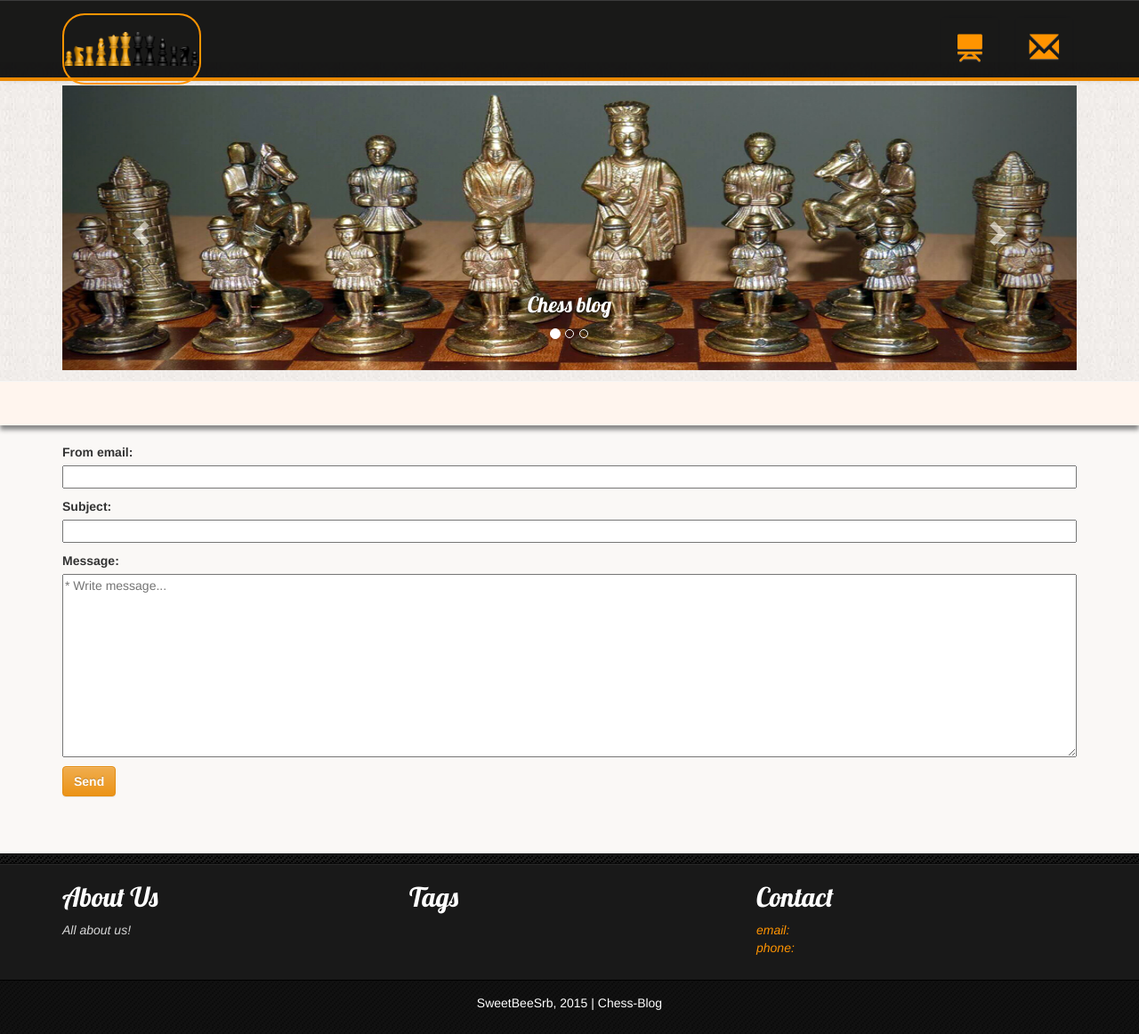
After one commit to ondjuric/django-chess-blog, a Django app: page /contact/ in a window 1280 px wide. The commit adds this page. Shown: the whole page at 89% size. Run offline with Django 3.2, Linux system fonts and the light colour scheme; some libraries are stand-ins or nearby versions.

Commit message:
Added Contact form, template and funcionality.

```diff
--- a/blog/forms.py
+++ b/blog/forms.py
@@ -5,14 +5,28 @@ __author__ = 'SweetBee'
 
 
 class PostForm(forms.ModelForm):
-
+    """
+    Lesson Form
+    """
     class Meta:
         model = Post
         fields = ('title', 'text', 'image_name')
 
 
 class LessonForm(forms.ModelForm):
-
+    """
+    Lesson Form
+    """
     class Meta:
         model = Lesson
         fields = ('lesson_type', 'lesson_description')
+
+
+class ContactForm(forms.Form):
+    """
+    Contact Form
+    """
+    from_email = forms.EmailField(required=True)
+    subject = forms.CharField(required=True)
+    message = forms.CharField(widget=forms.Textarea(
+                              attrs={'placeholder': '* Write message...'}))
--- a/blog/static/css/blog.css
+++ b/blog/static/css/blog.css
@@ -171,3 +171,9 @@ h1, h2, h3, h4 {
     display: block;
     font-style: italic;
 }
+
+.errorlist {
+    list-style: none;
+    float: right;
+    color: red;
+}
--- a/blog/templates/blog/base.html
+++ b/blog/templates/blog/base.html
@@ -34,6 +34,9 @@
             </li>
             <li>
               <a href="/lesson/" class="menu-part"><span title="chess lessons" class="glyphicon glyphicon-blackboard"></span></a>
+            </li>
+            <li>
+              <a href="/contact/" class="menu-part"><span title="contact" class="glyphicon glyphicon-envelope"></span></a>
             </li>
           </ul>
         </div>
--- /dev/null
+++ b/blog/templates/blog/contact.html
@@ -0,0 +1,18 @@
+{% extends "blog/base.html" %}
+
+{% block content %}
+<div class="container">
+    {% if messages %}
+        {% for message in messages %}
+            <div class="alert alert-success" role="alert">{{ message }}</div>
+        {% endfor %}
+    {% endif %}
+    <form method="POST" class="post-form">
+        {% csrf_token %}
+        {{ form.as_p }}
+        <div class="form-actions">
+            <button type="submit" class="btn btn-warning"><strong>Send</strong></button>
+        </div>
+    </form>
+</div>
+{% endblock %}
--- a/blog/urls.py
+++ b/blog/urls.py
@@ -10,4 +10,5 @@ urlpatterns = [
     url(r'^post/new/$', views.post_new, name='post_new'),
     url(r'^post/(?P<pk>[0-9]+)/edit/$', views.post_edit, name='post_edit'),
     url(r'^lesson/$', views.lesson_list, name='lesson_list'),
+    url(r'^contact/$', views.contact, name='contact'),
 ]
--- a/blog/views.py
+++ b/blog/views.py
@@ -1,7 +1,10 @@
+from django.core.mail import send_mail, BadHeaderError
+from django.contrib import messages
+from django.http import HttpResponse, HttpResponseRedirect
 from django.shortcuts import render, get_object_or_404, redirect
 from django.utils import timezone
 
-from .forms import PostForm, LessonForm
+from .forms import PostForm, ContactForm
 from .models import Post, Lesson
 
 __author__ = 'SweetBee'
@@ -9,11 +12,17 @@ __author__ = 'SweetBee'
 
 # Create your views here.
 def post_list(request):
+    """
+    Lists all posts.
+    """
     posts = Post.objects.filter(published_date__lte=timezone.now()).order_by('published_date')
     return render(request, 'blog/post_list.html', {'posts': posts})
 
 
 def post_detail(request, pk):
+    """
+    Shows detailed post
+    """
     post = get_object_or_404(Post, pk=pk)
     return render(request, 'blog/post_detail.html', {'post': post})
 
@@ -34,6 +43,9 @@ def post_new(request):
 
 
 def post_edit(request, pk):
+    """
+    Edits post
+    """
     post = get_object_or_404(Post, pk=pk)
     if request.method == 'POST':
         form = PostForm(request.POST, request.FILES, instance=post)
@@ -51,3 +63,31 @@ def post_edit(request, pk):
 def lesson_list(request):
     lessons = Lesson.objects.all()
     return render(request, 'blog/lessons.html', {'lessons': lessons})
+
+
+def contact(request):
+    """
+    Sends email through contact form
+    """
+    if request.method == 'GET':
+        form = ContactForm()
+    else:
+        form = ContactForm(request.POST)
+        if form.is_valid():
+            subject = form.cleaned_data['subject']
+            from_email = form.cleaned_data['from_email']
+            message = form.cleaned_data['message']
+            try:
+                send_mail(subject,
+                          message,
+                          from_email,
+                          ['to@mail.com'],
+                          fail_silently=False)
+
+                messages.success(request, 'Your message was sent.')
+            except BadHeaderError:
+                return HttpResponse('Invalid header found!')
+
+            return HttpResponseRedirect('')
+
+    return render(request, "blog/contact.html", {'form': form})
```
